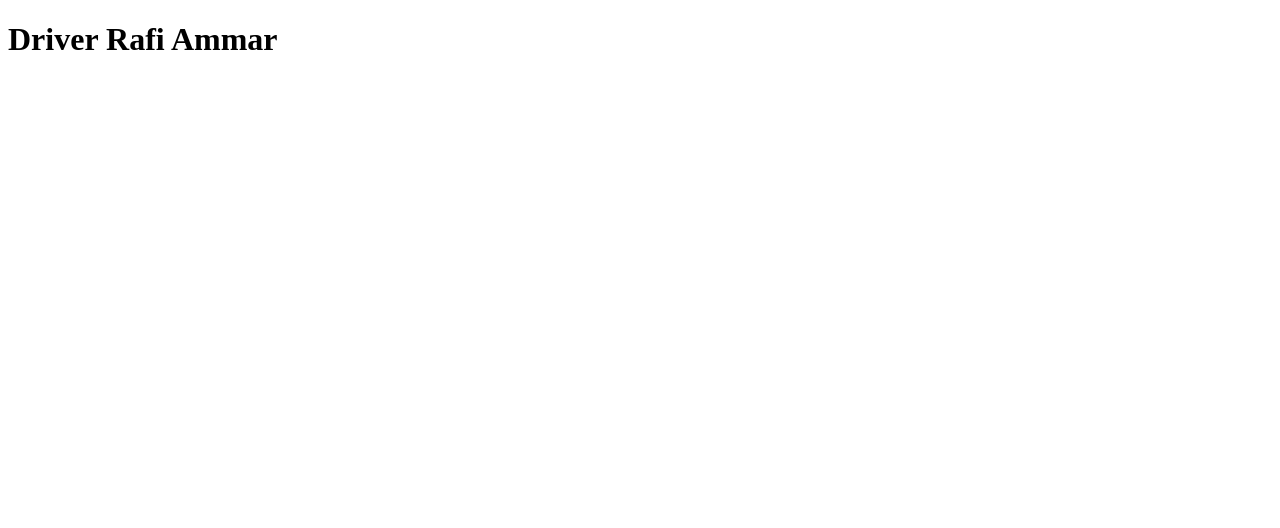
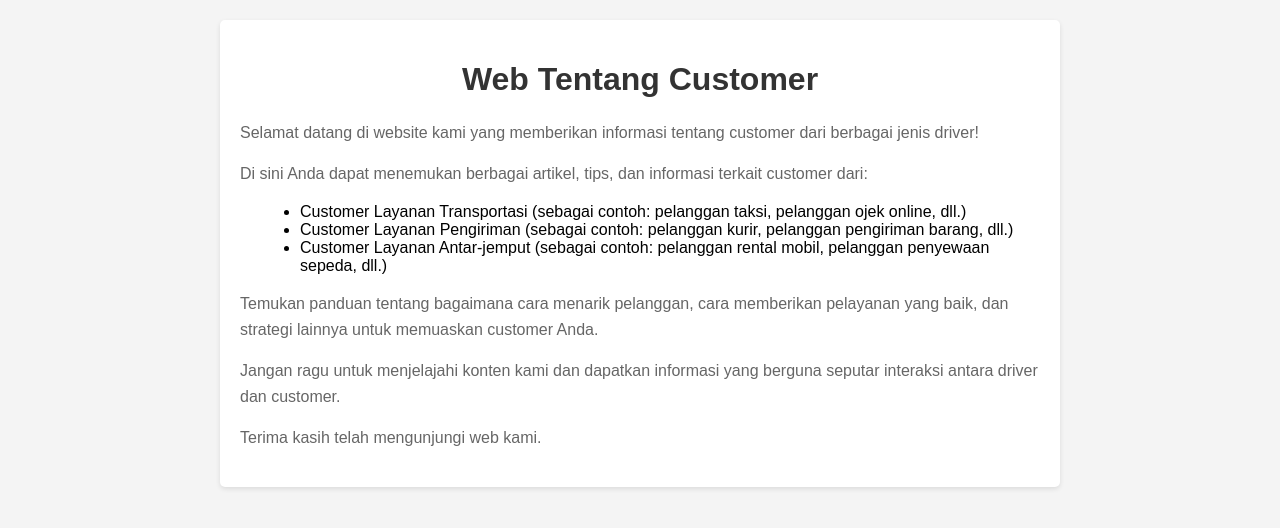
Before and after one commit to rafiammr/Web-Driver, a website: page index.html in a window 1280 px wide. Drawn offline with Linux system fonts and the light colour scheme.

Commit message:
Add files via upload

```diff
--- a/index.html
+++ b/index.html
@@ -3,9 +3,48 @@
 <head>
     <meta charset="UTF-8">
     <meta name="viewport" content="width=device-width, initial-scale=1.0">
-    <title>Document</title>
+    <title>Web Customer</title>
+    <style>
+        body {
+            font-family: Arial, sans-serif;
+            margin: 0;
+            padding: 0;
+            background-color: #f4f4f4;
+        }
+        .container {
+            max-width: 800px;
+            margin: 20px auto;
+            padding: 20px;
+            background-color: #fff;
+            border-radius: 5px;
+            box-shadow: 0 2px 5px rgba(0,0,0,0.1);
+        }
+        h1 {
+            color: #333;
+            text-align: center;
+        }
+        p {
+            color: #666;
+            line-height: 1.6;
+        }
+        ul {
+            margin-left: 20px;
+        }
+    </style>
 </head>
 <body>
-    <h1>Driver Rafi Ammar</h1>
+    <div class="container">
+        <h1>Web Tentang Customer</h1>
+        <p>Selamat datang di website kami yang memberikan informasi tentang customer dari berbagai jenis driver!</p>
+        <p>Di sini Anda dapat menemukan berbagai artikel, tips, dan informasi terkait customer dari:</p>
+        <ul>
+            <li>Customer Layanan Transportasi (sebagai contoh: pelanggan taksi, pelanggan ojek online, dll.)</li>
+            <li>Customer Layanan Pengiriman (sebagai contoh: pelanggan kurir, pelanggan pengiriman barang, dll.)</li>
+            <li>Customer Layanan Antar-jemput (sebagai contoh: pelanggan rental mobil, pelanggan penyewaan sepeda, dll.)</li>
+        </ul>
+        <p>Temukan panduan tentang bagaimana cara menarik pelanggan, cara memberikan pelayanan yang baik, dan strategi lainnya untuk memuaskan customer Anda.</p>
+        <p>Jangan ragu untuk menjelajahi konten kami dan dapatkan informasi yang berguna seputar interaksi antara driver dan customer.</p>
+        <p>Terima kasih telah mengunjungi web kami.</p>
+    </div>
 </body>
 </html>
```
